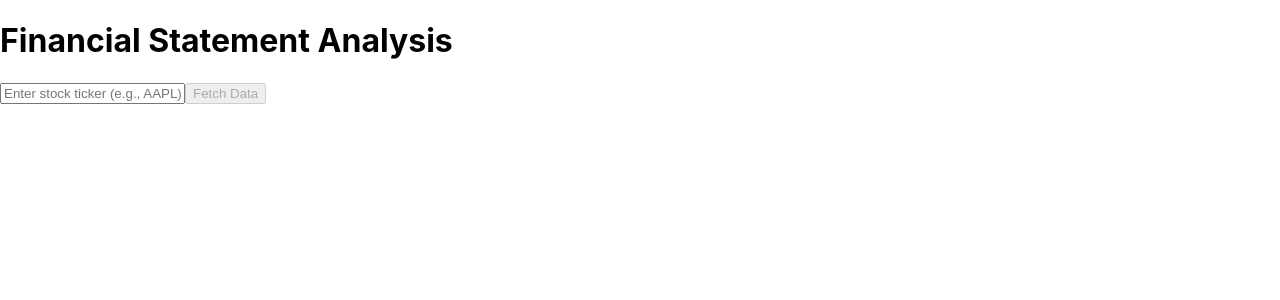
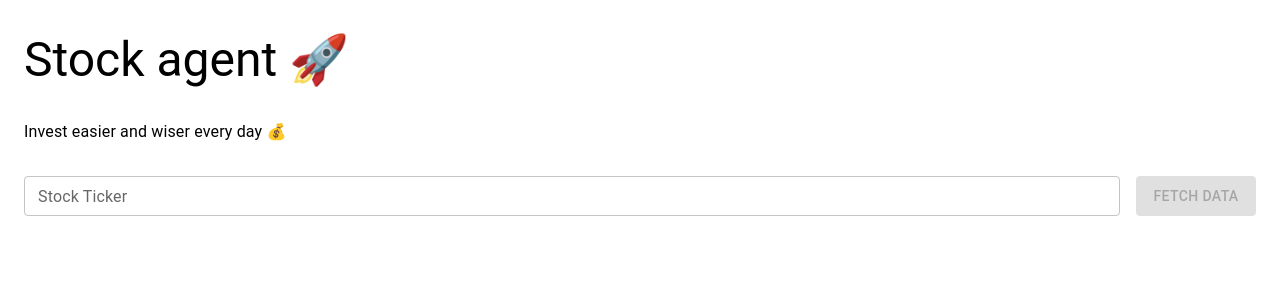
Before and after one commit to vinhlee95/stonkie_backend, a React (Create React App) app in the folder frontend/: page / in a window 1280 px wide. Shown: the top 300 px of the page. Built offline with nearby package versions, Linux system fonts and the light colour scheme.

Commit message:
use material UI to display things

```diff
--- a/frontend/package.json
+++ b/frontend/package.json
@@ -10,7 +10,11 @@
     "@types/node": "^16.18.0",
     "@types/react": "^18.0.0",
     "@types/react-dom": "^18.0.0",
-    "typescript": "^4.9.5"
+    "typescript": "^4.9.5",
+    "@mui/material": "^5.15.12",
+    "@mui/icons-material": "^5.15.12",
+    "@emotion/react": "^11.11.4",
+    "@emotion/styled": "^11.11.0"
   },
   "scripts": {
     "start": "react-scripts start",
--- a/frontend/src/App.tsx
+++ b/frontend/src/App.tsx
@@ -1,5 +1,21 @@
 import React, { useState } from 'react';
 import { FinancialData, ReportType } from './types';
+import {
+  Table,
+  TableBody,
+  TableCell,
+  TableContainer,
+  TableHead,
+  TableRow,
+  Paper,
+  TextField,
+  Button,
+  Typography,
+  Alert,
+  Box,
+  CircularProgress,
+  Container
+} from '@mui/material';
 
 const App: React.FC = () => {
   const [ticker, setTicker] = useState<string>('');
@@ -25,6 +41,7 @@ const App: React.FC = () => {
       }
 
       const data = await response.json();
+      console.log(data);
       setFinancialData(prev => ({
         ...prev,
         [reportType]: data
@@ -40,7 +57,6 @@ const App: React.FC = () => {
     e.preventDefault();
     if (!ticker.trim()) return;
 
-    // Fetch all report types
     const reportTypes: ReportType[] = ['income_statement', 'balance_sheet', 'cash_flow'];
     await Promise.all(reportTypes.map(type => fetchFinancialData(type)));
   };
@@ -49,69 +65,92 @@ const App: React.FC = () => {
     if (!data) return null;
 
     return (
-      <div className="mt-8">
-        <h2 className="text-xl font-bold mb-4">{title}</h2>
-        <div className="overflow-x-auto">
-          <table className="min-w-full bg-white border border-gray-300">
-            <thead>
-              <tr>
+      <Box sx={{ mt: 4 }}>
+        <Typography variant="h5" sx={{ mb: 2 }}>
+          {title}
+        </Typography>
+        <TableContainer component={Paper} sx={{ maxHeight: 440 }}>
+          <Table stickyHeader size="small">
+            <TableHead>
+              <TableRow>
                 {data.columns.map((column, index) => (
-                  <th key={index} className="px-4 py-2 border-b border-gray-300 bg-gray-100">
+                  <TableCell
+                    key={index}
+                    sx={{
+                      fontWeight: 'bold',
+                      backgroundColor: 'background.paper'
+                    }}
+                  >
                     {column}
-                  </th>
+                  </TableCell>
                 ))}
-              </tr>
-            </thead>
-            <tbody>
+              </TableRow>
+            </TableHead>
+            <TableBody>
               {data.data.map((row, rowIndex) => (
-                <tr key={rowIndex}>
+                <TableRow
+                  key={rowIndex}
+                  sx={{ '&:nth-of-type(odd)': { backgroundColor: 'action.hover' } }}
+                >
                   {data.columns.map((column, colIndex) => (
-                    <td key={colIndex} className="px-4 py-2 border-b border-gray-300">
+                    <TableCell key={colIndex}>
                       {row[column]}
-                    </td>
+                    </TableCell>
                   ))}
-                </tr>
+                </TableRow>
               ))}
-            </tbody>
-          </table>
-        </div>
-      </div>
+            </TableBody>
+          </Table>
+        </TableContainer>
+      </Box>
     );
   };
 
   return (
-    <div className="container mx-auto px-4 py-8">
-      <h1 className="text-3xl font-bold mb-8">Financial Statement Analysis</h1>
+    <Container maxWidth="xl" sx={{ py: 4 }}>
+      <Typography variant="h3" component="h1" sx={{ mb: 4 }}>
+        Stock agent 🚀
+      </Typography>
+      <Typography variant="body1" sx={{ mb: 4 }}>
+        Invest easier and wiser every day 💰
+      </Typography>
 
-      <form onSubmit={handleSubmit} className="mb-8">
-        <div className="flex gap-4">
-          <input
-            type="text"
+      <Box component="form" onSubmit={handleSubmit} sx={{ mb: 4 }}>
+        <Box sx={{ display: 'flex', gap: 2 }}>
+          <TextField
             value={ticker}
             onChange={(e) => setTicker(e.target.value)}
             placeholder="Enter stock ticker (e.g., AAPL)"
-            className="flex-1 p-2 border border-gray-300 rounded"
+            label="Stock Ticker"
+            variant="outlined"
+            size="small"
+            sx={{ flexGrow: 1 }}
           />
-          <button
+          <Button
             type="submit"
+            variant="contained"
             disabled={loading || !ticker.trim()}
-            className="px-4 py-2 bg-blue-500 text-white rounded disabled:bg-gray-300"
+            sx={{ minWidth: 120 }}
           >
-            {loading ? 'Loading...' : 'Fetch Data'}
-          </button>
-        </div>
-      </form>
+            {loading ? (
+              <CircularProgress size={24} color="inherit" />
+            ) : (
+              'Fetch Data'
+            )}
+          </Button>
+        </Box>
+      </Box>
 
       {error && (
-        <div className="bg-red-100 border border-red-400 text-red-700 px-4 py-3 rounded mb-4">
+        <Alert severity="error" sx={{ mb: 4 }}>
           {error}
-        </div>
+        </Alert>
       )}
 
       {renderTable(financialData.income_statement, 'Income Statement')}
       {renderTable(financialData.balance_sheet, 'Balance Sheet')}
       {renderTable(financialData.cash_flow, 'Cash Flow Statement')}
-    </div>
+    </Container>
   );
 };
 
```
Also changed, not shown: frontend/src/index.tsx (+10 -1 lines), 1 other file (tests, documents, lock files or other folders).
